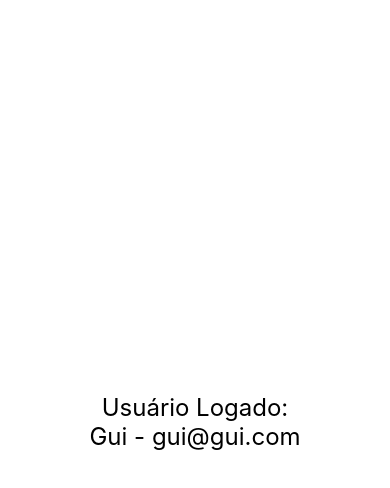
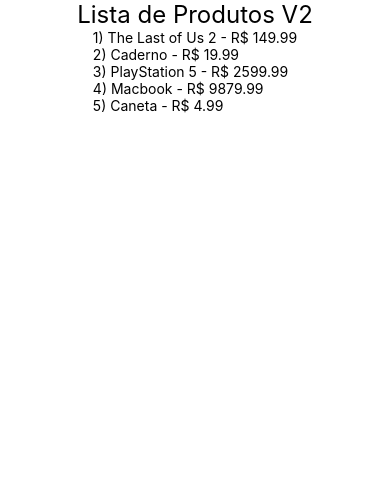
Before and after one commit to CauanDZN/exercicios-rn, a React Native app: screen / in a window 390 px wide. Shown: the top 488 px of the page. Built offline with nearby package versions, Linux system fonts and the light colour scheme.

Commit message:
feat: rendering lists

```diff
--- a/src/App.js
+++ b/src/App.js
@@ -1,7 +1,9 @@
 import React from 'react'
 import { SafeAreaView, StyleSheet } from 'react-native'
 
-import UsuarioLogado from './components/UsuarioLogado'
+import ListaProdutosV2 from './components/produtos/ListaProdutosV2'
+// import ListaProdutos from './components/produtos/ListaProdutos'
+// import UsuarioLogado from './components/UsuarioLogado'
 // import Familia from './components/relacao/Familia'
 // import Membro from './components/relacao/Membro'
 // import ParImpar from './components/ParImpar'
@@ -20,12 +22,14 @@
 
 export default () => (
     <SafeAreaView style={style.App}>
+        <ListaProdutosV2 />
+        {/*
+        <ListaProdutos />
         <UsuarioLogado usuario={{ nome:"Gui", email:"gui@gui.com" }} />
         <UsuarioLogado usuario={{ nome:"Ana" }} />
         <UsuarioLogado usuario={{ email:"carlos@empresa.com" }} />
         <UsuarioLogado usuario={null} />
         <UsuarioLogado usuario={{}} />
-        {/*
         <Familia>
             <Membro nome="Bia" sobrenome="Arruda" />
             <Membro nome="Carlos" sobrenome="Arruda" />
--- /dev/null
+++ b/src/components/produtos/ListaProdutos.js
@@ -0,0 +1,25 @@
+import React from 'react'
+import { Text } from 'react-native'
+import Estilo from '../estilo'
+
+import produtos from './produtos'
+
+export default props => {
+    function obterLista() {
+        return produtos.map(p => {
+            return (
+                <Text key={p.id}>
+                    {p.id}) {p.nome} tem preço R$ {p.preco}
+                </Text>
+            )
+        })
+    }
+    return (
+        <>
+            <Text style={Estilo.textogrande}>
+                Lista de Produtos
+            </Text>
+            {obterLista()}
+        </>
+    )
+}
--- /dev/null
+++ b/src/components/produtos/ListaProdutosV2.js
@@ -0,0 +1,24 @@
+import React from 'react'
+import { Text, FlatList } from 'react-native'
+import Estilo from '../estilo'
+
+import produtos from './produtos'
+
+export default props => {
+    const produtoRender = ({ item: p }) => {
+        return <Text>{p.id}) {p.nome} - R$ {p.preco}</Text>
+    }
+
+    return (
+        <>
+            <Text style={Estilo.textogrande}>
+                Lista de Produtos V2
+            </Text>
+            <FlatList
+                data={produtos}
+                keyExtractor={i => `${i.id}`}
+                renderItem={produtoRender}
+            />
+        </>
+    )
+}
--- /dev/null
+++ b/src/components/produtos/produtos.js
@@ -0,0 +1,7 @@
+export default [
+    {id: 1, nome: 'The Last of Us 2', preco: 149.99},
+    {id: 2, nome: 'Caderno', preco: 19.99},
+    {id: 3, nome: 'PlayStation 5', preco: 2599.99},
+    {id: 4, nome: 'Macbook', preco: 9879.99},
+    {id: 5, nome: 'Caneta', preco: 4.99},
+]
```
